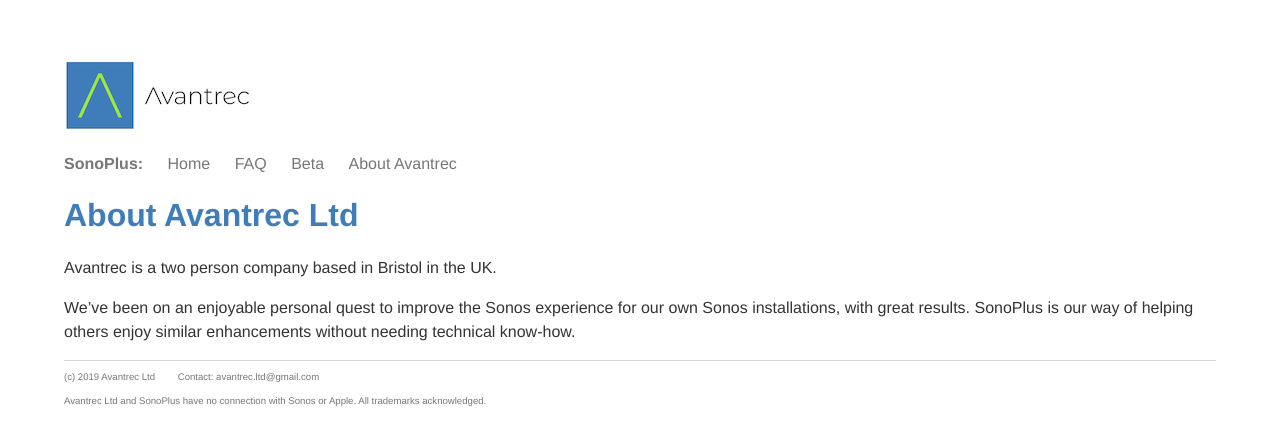
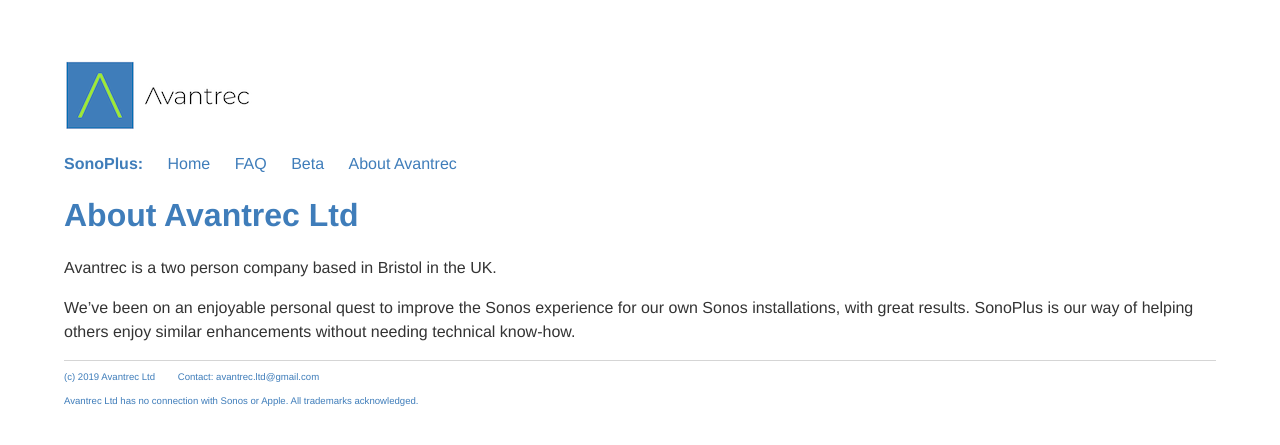
Before and after one commit to avantrec/avantrec.github.io, a Jekyll site: the page built from sonoplus-about/index.md, in a window 1280 px wide. Shown: the top 445 px of the page. Built offline with Jekyll 4.4.1, drawn with Linux system fonts in a browser that asks for light colours.

Commit message:
Tweak the colour scheme

```diff
--- a/_layouts/default.html
+++ b/_layouts/default.html
@@ -8,7 +8,7 @@
         <body>
             <nav>
                 <ul>
-                		<!--
+                	<!--
                     <li><a href="/">Home</a></li>
                     -->
                     <!--
--- a/_layouts/sonoplus.html
+++ b/_layouts/sonoplus.html
@@ -27,7 +27,7 @@
                     <li>Contact: <a href="mailto:avantrec.ltd@gmail.com">avantrec.ltd@gmail.com</a></li>
                 </ul>
                 <ul>
-                <li>Avantrec Ltd and SonoPlus have no connection with Sonos or Apple. All trademarks acknowledged.</li>
+                <li>Avantrec Ltd has no connection with Sonos or Apple. All trademarks acknowledged.</li>
                 </ul>
             </footer>
         </body>
--- a/css/main.css
+++ b/css/main.css
@@ -7,7 +7,8 @@
     padding: 0px;
     list-style: none;
     font-weight: normal;
-    color: #777;
+    # color: #777;
+    color: #3F7DBA;
 }
 nav ul li, footer ul li {
     display: inline;
@@ -15,7 +16,8 @@
 }
 a {
     text-decoration: none;
-    color: #777;
+    # color: #777;
+    color: #3F7DBA;
 }
 a:hover {
     text-decoration: underline;
```
